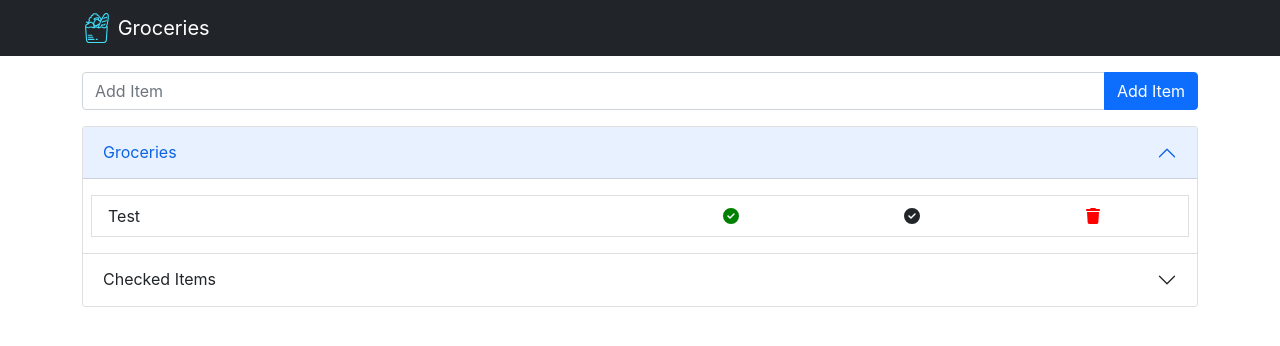
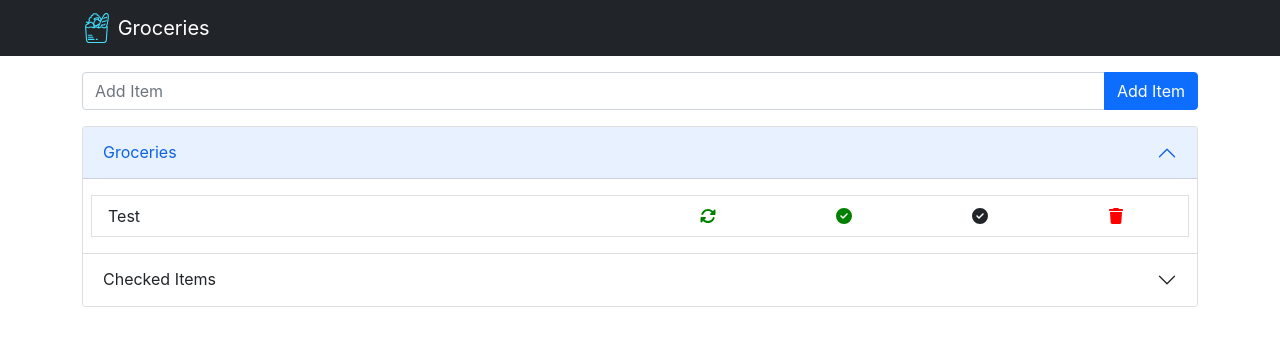
Before and after one commit to CameronDunning/groceries, a React (Create React App) app: page / in a window 1280 px wide. Shown: the top 346 px of the page. Built offline with nearby package versions, Linux system fonts and the light colour scheme.

Commit message:
Add regular item symbol

```diff
--- a/src/components/Groceries/Item.js
+++ b/src/components/Groceries/Item.js
@@ -4,6 +4,7 @@ import {
   faCheckCircle,
   faCheck,
   faTrash,
+  faRotate,
 } from "@fortawesome/free-solid-svg-icons";
 
 const Item = () => {
@@ -14,6 +15,9 @@ const Item = () => {
           <Col s={3}>Test</Col>
           <Col className="text-center" s={3}>
             <Row>
+              <Col>
+                <FontAwesomeIcon icon={faRotate} color="green" />
+              </Col>
               <Col>
                 <FontAwesomeIcon icon={faCheckCircle} color="green" />
               </Col>
```
